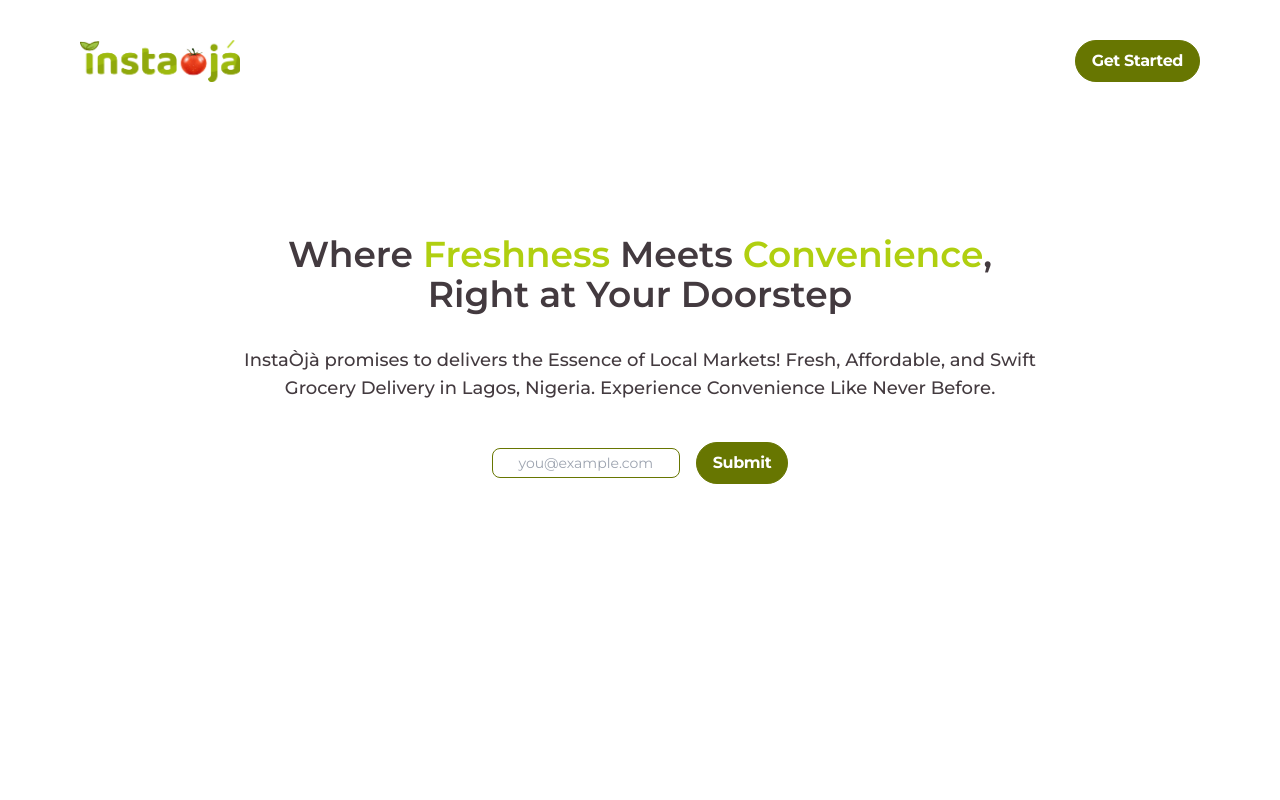
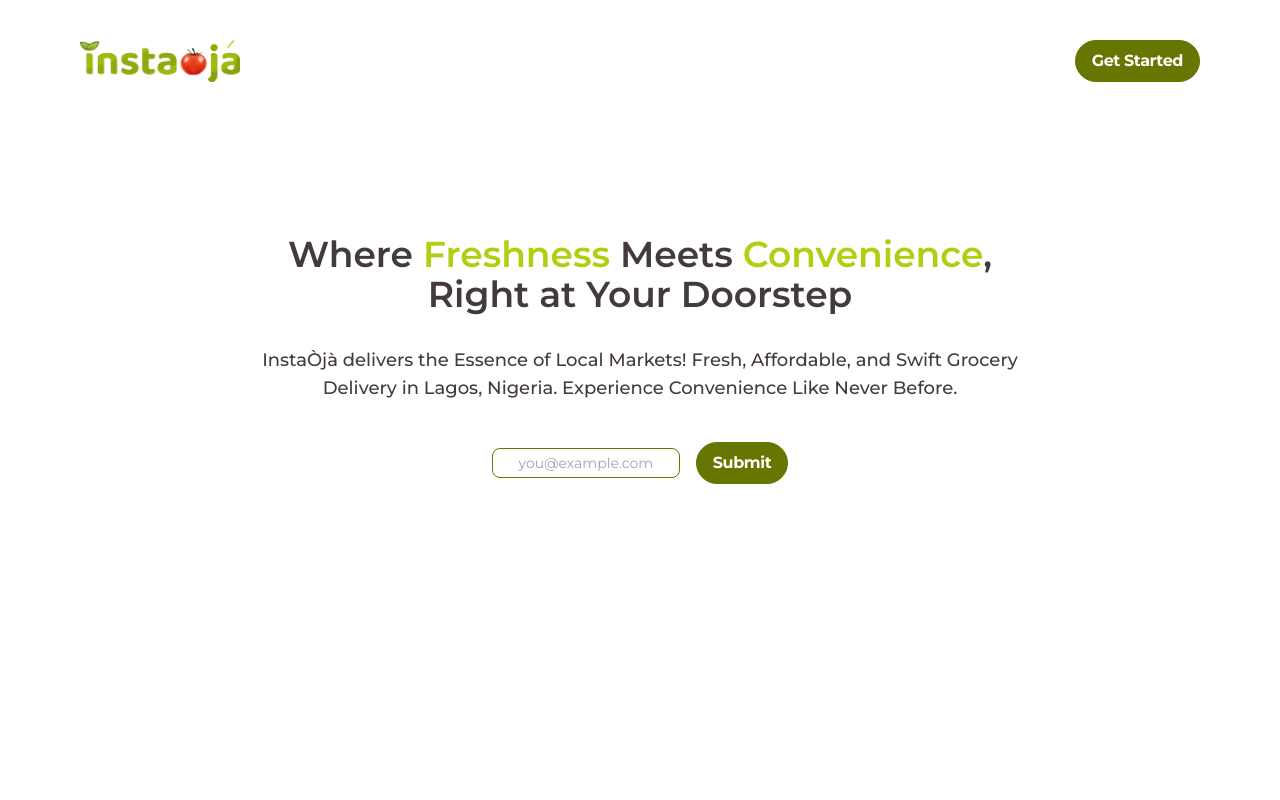
Before and after one commit to iambelloopeyemi/instaoja-landing-page, a Next.js app: page / in a window 1280 px wide. Shown: the top 800 px of the page. Built offline with nearby package versions, Linux system fonts and the light colour scheme.

Commit message:
fix typo in main component

```diff
--- a/app/components/Main/index.tsx
+++ b/app/components/Main/index.tsx
@@ -17,9 +17,9 @@
           Doorstep
         </h1>
         <p className="font-medium tablet:text-lg mb-10">
-          InstaÒjà promises to delivers the Essence of Local Markets! Fresh,
-          Affordable, and Swift Grocery Delivery in Lagos, Nigeria. Experience
-          Convenience Like Never Before.
+          InstaÒjà delivers the Essence of Local Markets! Fresh, Affordable, and
+          Swift Grocery Delivery in Lagos, Nigeria. Experience Convenience Like
+          Never Before.
         </p>
         <div className="flex justify-center">
           <WaitlistForm setOpen={setOpen} setSuccessful={setSuccessful} />
```
